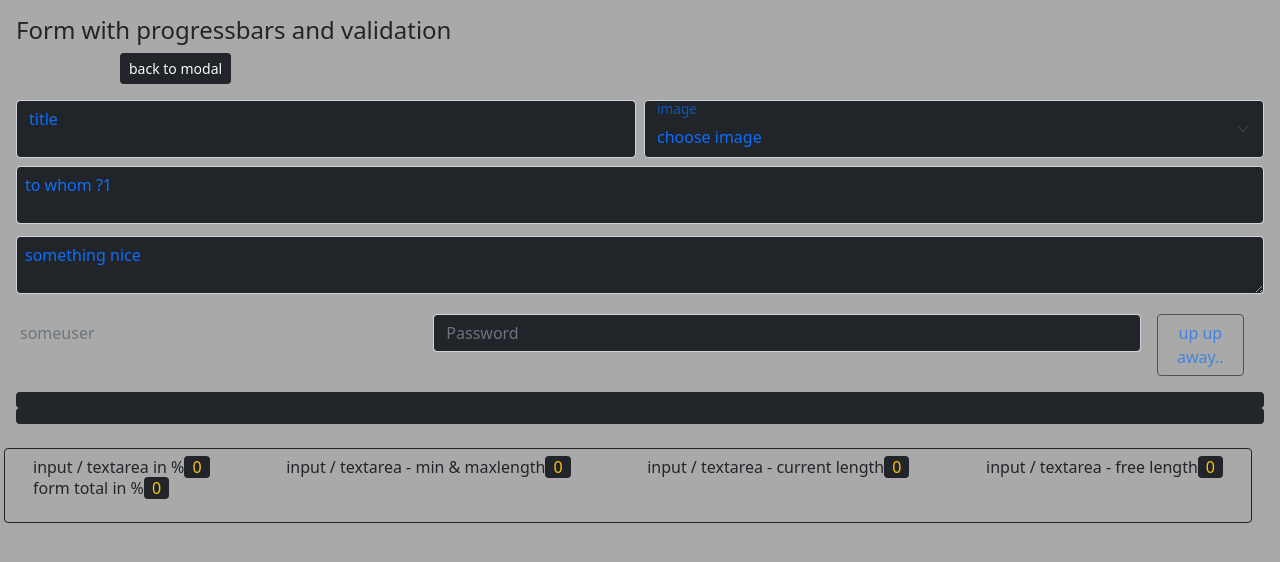
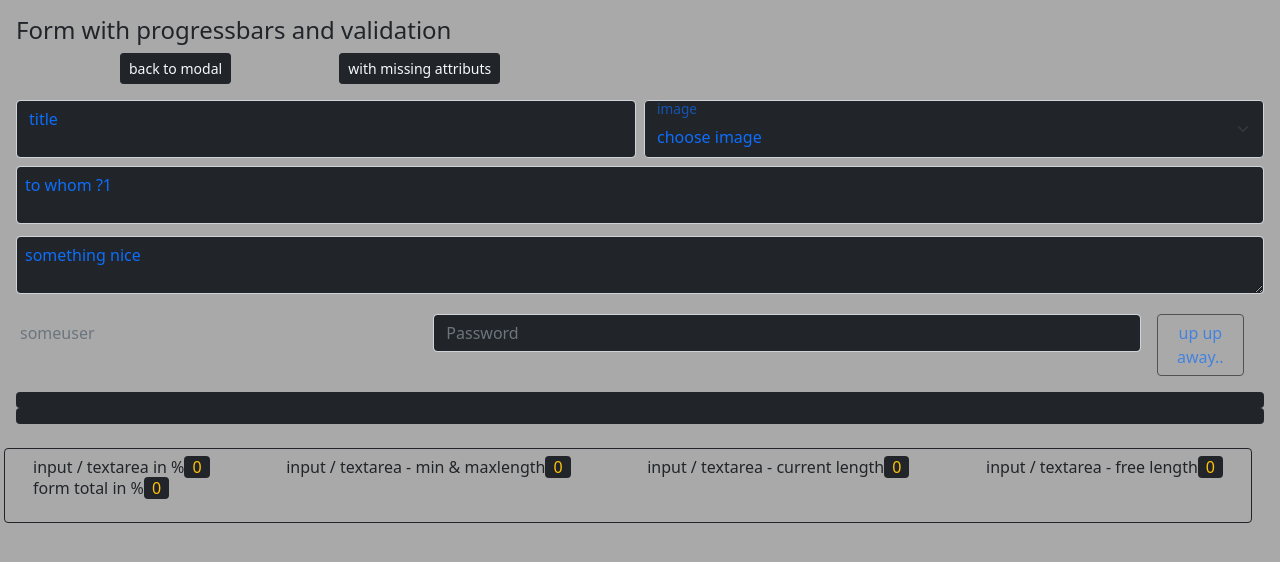
Before and after one commit to KO81/Modal-Form-with-progressbars-and-ReGEx-validation, a plain HTML site: page index_2.html in a window 1280 px wide. Drawn offline with nearby package versions, Linux system fonts and the light colour scheme.

Commit message:
updated, reson added test site

```diff
--- a/index_2.html
+++ b/index_2.html
@@ -14,6 +14,7 @@
     <h4>Form with progressbars and validation</h4>
 
     <a href="index.html" class="btn btn-dark text-light offset-sm-1 btn-sm mb-3">back to modal</a>
+    <a href="index_3.html" class="btn btn-dark text-light offset-sm-1 btn-sm mb-3">with missing attributs</a>
 
     <form class="g-3 needs-validation" novalidate autocomplete="on" method="POST" id="awesomeE" enctype="multipart/form-data" >
         <div class="row g-2">
```
